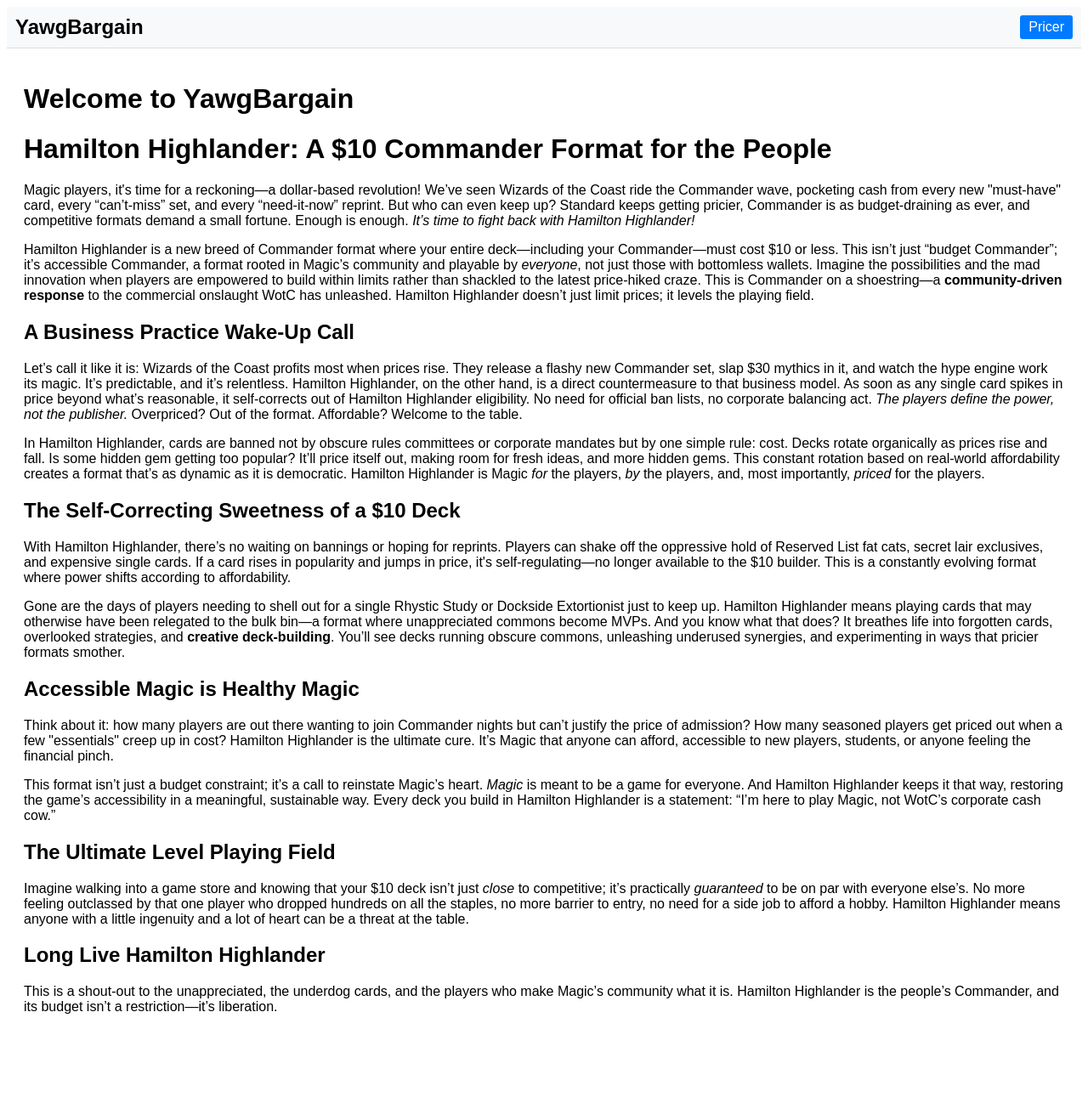
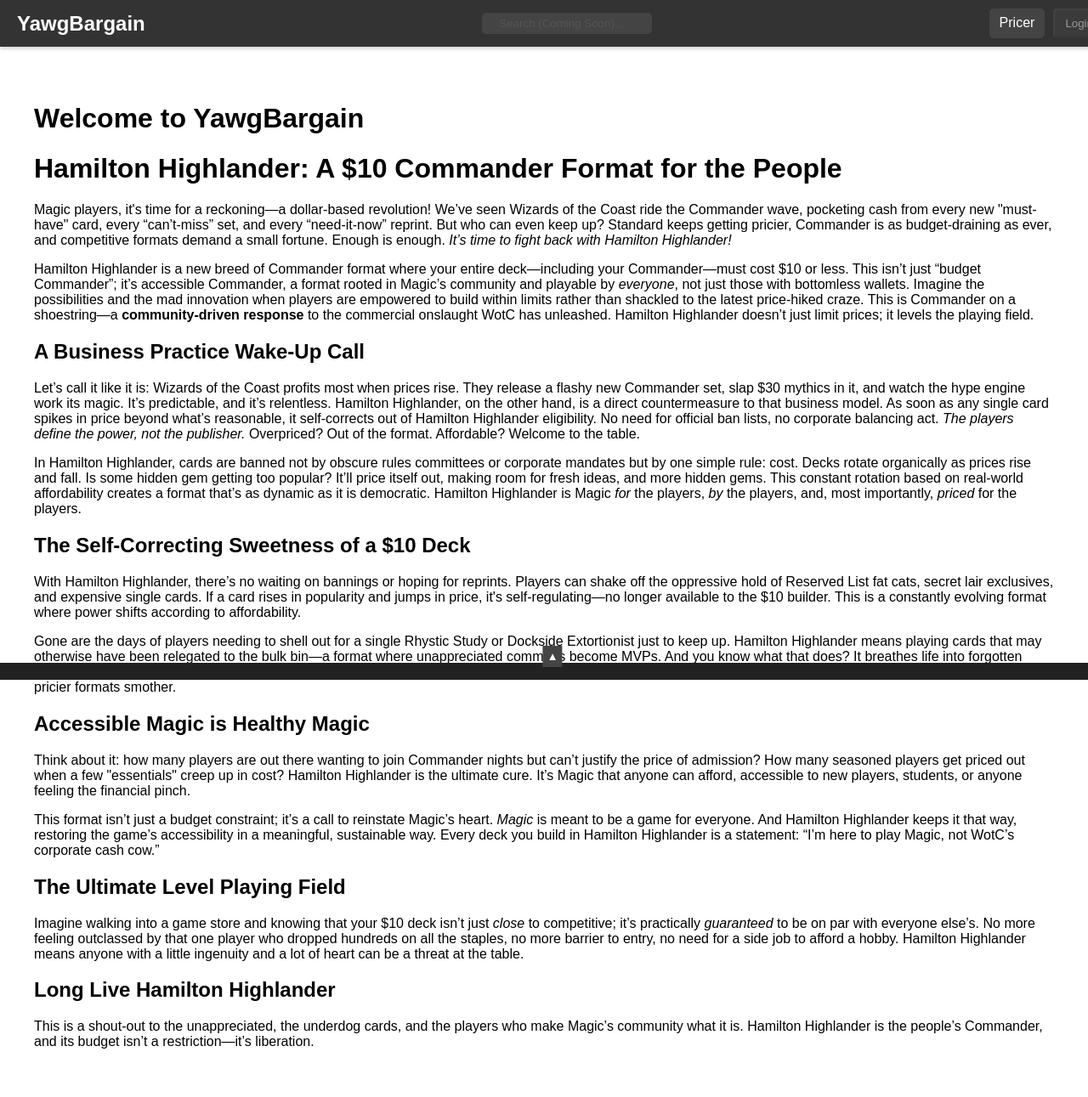
Before and after one commit to CarsonJoshua/yawgbargain, a Flask app: page / in a window 1280 px wide. Shown: the whole page at 85% size. Before the commit the page ends 1193 px from the top, so only its background shows below. Run offline with Flask 3, Linux system fonts and the light colour scheme; parts of the project's set-up code (start-up, migrations or seed data) failed here and were passed over.

Commit message:
updated layout

```diff
--- a/app/static/css/style.css
+++ b/app/static/css/style.css
@@ -1,45 +1,118 @@
+/* General Styles */
 body {
     font-family: Arial, sans-serif;
+    margin: 0;
+    padding: 0;
+    display: flex;
+    flex-direction: column;
+    min-height: 100vh;
 }
 
+/* Fixed Header */
 .header {
     display: flex;
     justify-content: space-between;
     align-items: center;
-    padding: 10px;
-    background-color: #f8f9fa;
-    border-bottom: 1px solid #ddd;
+    padding: 10px 20px;
+    background: #333;
+    color: white;
+    position: fixed;
+    width: 100%;
+    top: 0;
+    left: 0;
+    box-shadow: 0 2px 5px rgba(0, 0, 0, 0.2);
 }
 
-.header .site-name {
-    font-size: 24px;
+/* Site Name */
+.site-name {
+    font-size: 1.5rem;
     font-weight: bold;
 }
 
-.header .search-bar {
-    flex-grow: 1;
-    margin-left: 20px;
+/* Search Bar */
+.search-bar input {
+    padding: 5px;
+    width: 200px;
+    border: none;
+    border-radius: 5px;
+    background: #555;
+    color: white;
+    text-align: center;
 }
 
-.header input[type="search"] {
-    width: 100%;
-    padding: 5px;
-    font-size: 16px;
+/* Disabled Search Input */
+.search-bar input:disabled {
+    opacity: 0.5;
 }
 
-.header .user-actions {
+/* Navigation Buttons */
+.user-actions {
     display: flex;
     gap: 10px;
 }
 
-.header .user-actions a {
+.nav-btn {
+    background: #444;
+    color: white;
     text-decoration: none;
-    padding: 5px 10px;
-    background-color: #007bff;
-    color: white;
-    border-radius: 3px;
+    padding: 8px 12px;
+    border-radius: 5px;
+    transition: 0.2s;
 }
 
-.header .user-actions a:hover {
-    background-color: #0056b3;
+.nav-btn:hover {
+    background: #666;
 }
+
+/* Disabled Button */
+.disabled {
+    opacity: 0.5;
+    cursor: not-allowed;
+}
+
+/* Content Section */
+#content {
+    margin-top: 60px;
+    padding: 20px;
+}
+
+/* Footer */
+.footer {
+    position: fixed;
+    bottom: 0;
+    width: 100%;
+    background: #222;
+    color: white;
+    text-align: center;
+    padding: 10px;
+    transition: transform 0.3s ease-in-out;
+}
+
+.footer-toggle {
+    position: absolute;
+    top: -20px;
+    left: 50%;
+    transform: translateX(-50%);
+    background: #444;
+    color: white;
+    border: none;
+    padding: 5px;
+    cursor: pointer;
+}
+
+.footer-toggle:hover {
+    background: #666;
+}
+
+.footer-content {
+    display: none;
+}
+
+/* Footer Hidden */
+.footer.hidden {
+    transform: translateY(100%);
+}
+
+.footer.hidden .footer-content {
+    display: none;
+}
--- a/app/templates/base.html
+++ b/app/templates/base.html
@@ -5,22 +5,25 @@
     <meta name="viewport" content="width=device-width, initial-scale=1.0">
     <title>{% block title %}YawgBargain{% endblock %}</title>
     <link rel="stylesheet" href="{{ url_for('static', filename='css/style.css') }}">
+    <script defer src="{{ url_for('static', filename='js/scripts.js') }}"></script>
 </head>
 <body>
     <!-- Header with site name, search bar, and user actions -->
     <div class="header">
         <div class="site-name">YawgBargain</div>
-        <!-- <div class="search-bar">
-            <input type="search" placeholder="Search...">
-        </div> -->
+
+        <div class="search-bar">
+            <input type="search" placeholder="Search (Coming Soon)..." disabled>
+        </div>
+
         <div class="user-actions">
-            <a href="/pricer">Pricer</a>
+            <a href="/pricer" class="nav-btn">Pricer</a>
             {% if user %}
-                <a href="/decks">My Decks</a>
-                <a href="/profile">My Profile</a>
-                <a href="/logout">Logout</a>
+                <a href="/decks" class="nav-btn">My Decks</a>
+                <a href="/profile" class="nav-btn">Account</a>
+                <a href="/logout" class="nav-btn">Logout</a>
             {% else %}
-                <!-- <a href="/login">Login</a> -->
+                <button class="nav-btn disabled" disabled>Login</button>
             {% endif %}
         </div>
     </div>
@@ -29,5 +32,14 @@
     <div id="content">
         {% block content %}{% endblock %}
     </div>
+
+    <!-- Footer -->
+    <div class="footer">
+        <button id="toggle-footer" class="footer-toggle">▲</button>
+        <div class="footer-content">
+            <p>Support the site:</p>
+            <a href="https://ko-fi.com/" target="_blank" class="ko-fi-button">☕ Buy me a coffee</a>
+        </div>
+    </div>
 </body>
 </html>
```
